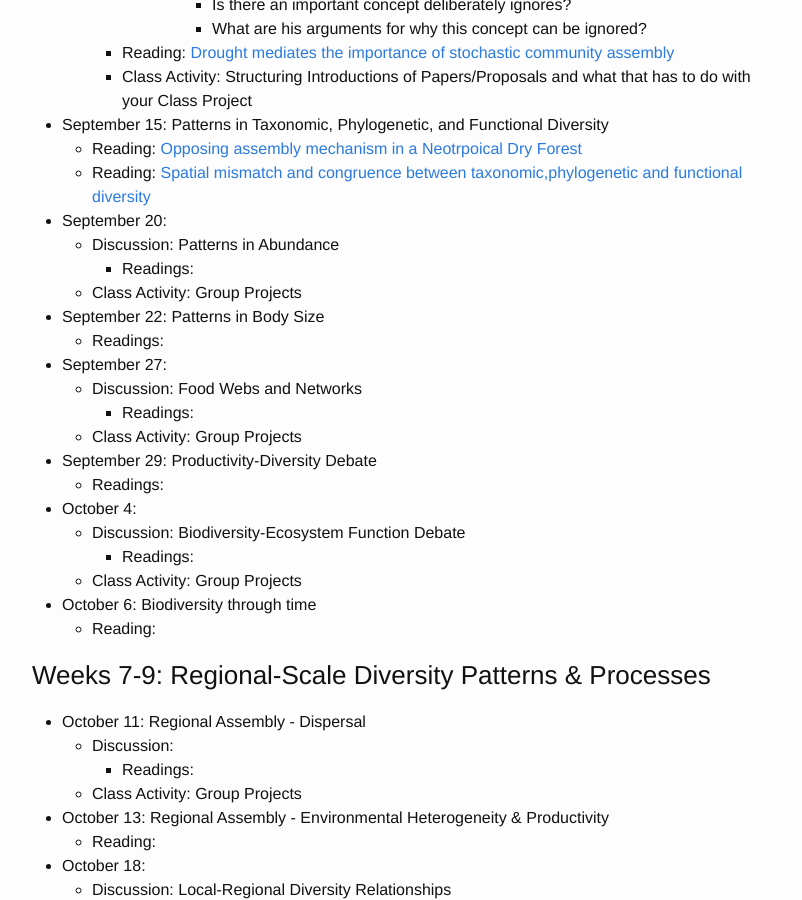
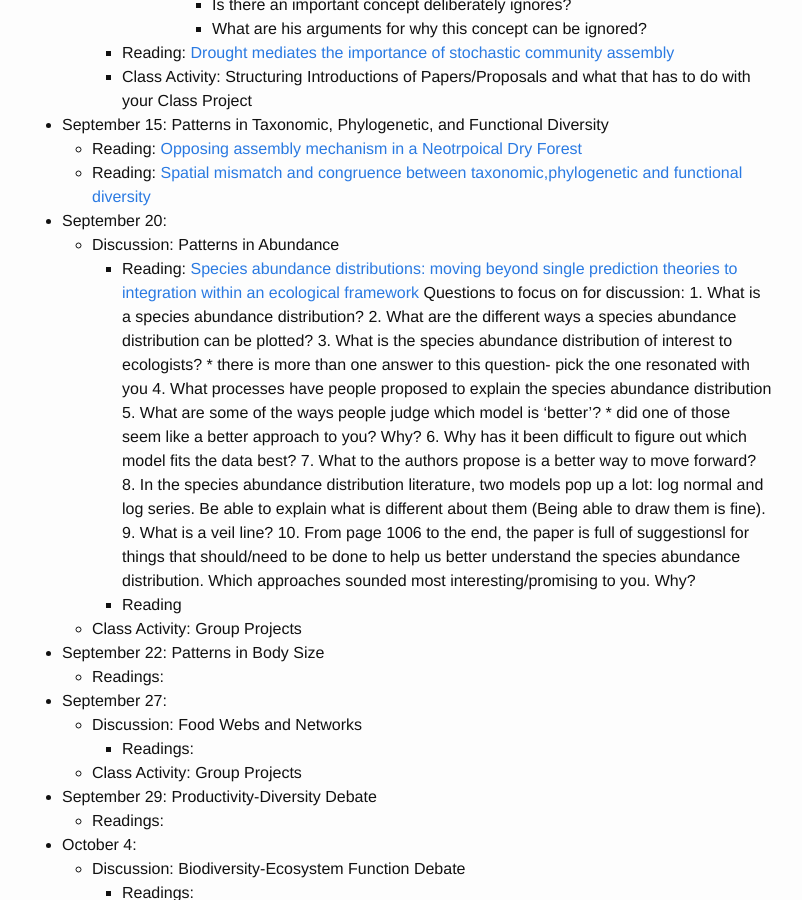
Before and after one commit to skmorgane/biodiversity-course, a Jekyll site: the page built from schedule.md, in a window 1280 px wide and 900 px high, scrolled down 1146 px. Shown: the whole window, without its empty margins (238-1040 px from the left). Built offline with Jekyll 4.4.1, drawn with Linux system fonts in a browser that asks for light colours.

Commit message:
Add discussion questions
Added questions for students to focus on for discussion for the McGill et al paper on SADs

```diff
--- a/schedule.md
+++ b/schedule.md
@@ -50,7 +50,21 @@ Tuesdays are often a split between class activity and discussion, thus there are
 
 * September 20:
     * Discussion: Patterns in Abundance
-         * Readings:
+         * Reading: [Species abundance distributions: moving beyond single prediction theories to integration within an ecological framework](https://doi.org/10.1111/j.1461-0248.2007.01094.x)
+            Questions to focus on for discussion:
+               1. What is a species abundance distribution?
+               2. What are the different ways a species abundance distribution can be plotted?
+               3. What is the species abundance distribution of interest to ecologists?
+                  * there is more than one answer to this question- pick the one resonated with you
+               4. What processes have people proposed to explain the species abundance distribution
+               5. What are some of the ways people judge which model is 'better'?
+                  * did one of those seem like a better approach to you? Why?
+               6. Why has it been difficult to figure out which model fits the data best?
+               7. What to the authors propose is a better way to move forward?
+               8. In the species abundance distribution literature, two models pop up a lot: log normal and log series. Be able to explain what is different about them (Being able to draw them is fine).
+               9. What is a veil line?
+               10. From page 1006 to the end, the paper is full of suggestionsl for things that should/need to be done to help us better understand the species abundance distribution. Which approaches sounded most interesting/promising to you. Why?
+         * Reading
     * Class Activity: Group Projects
 
 
```
